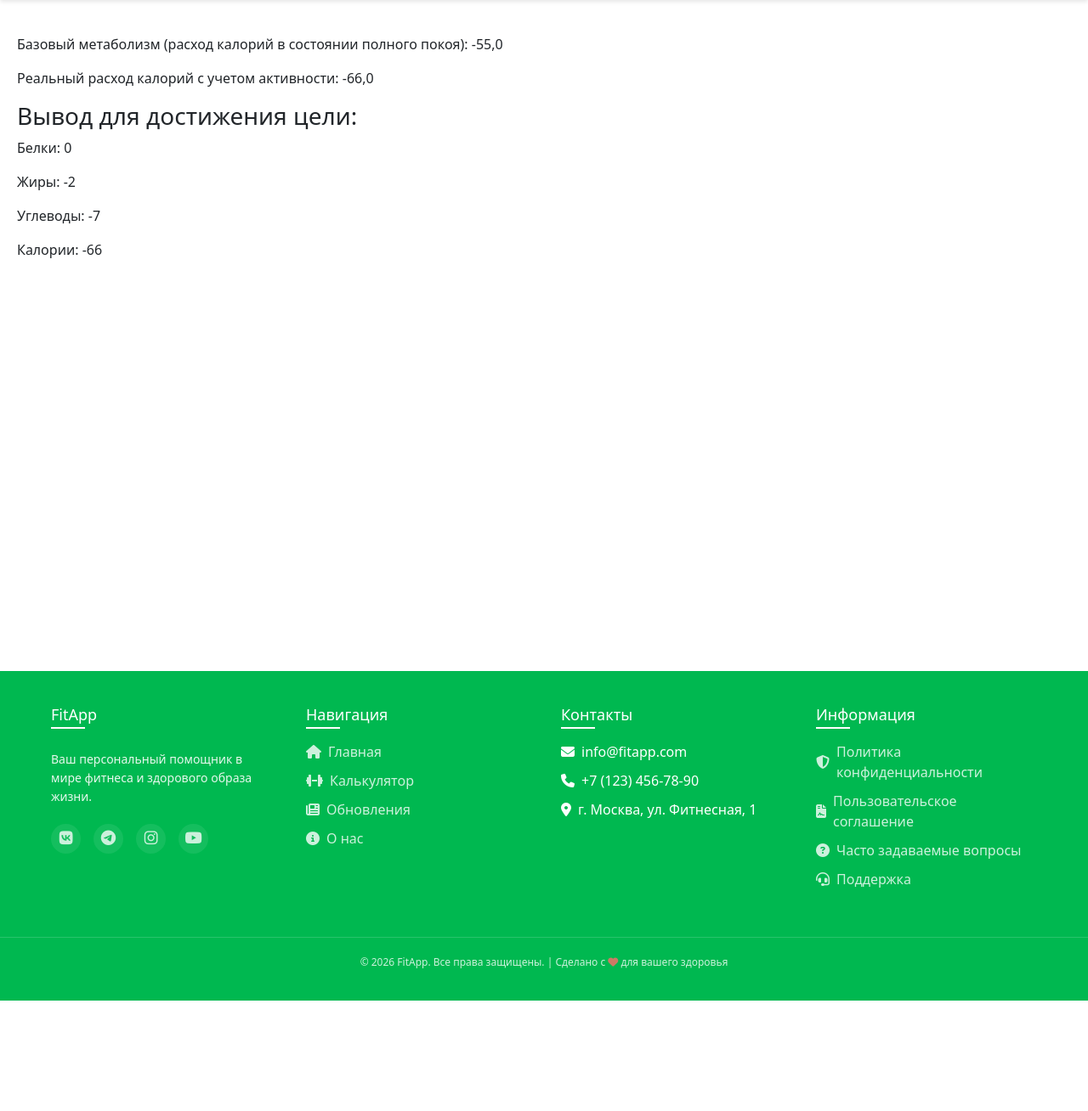
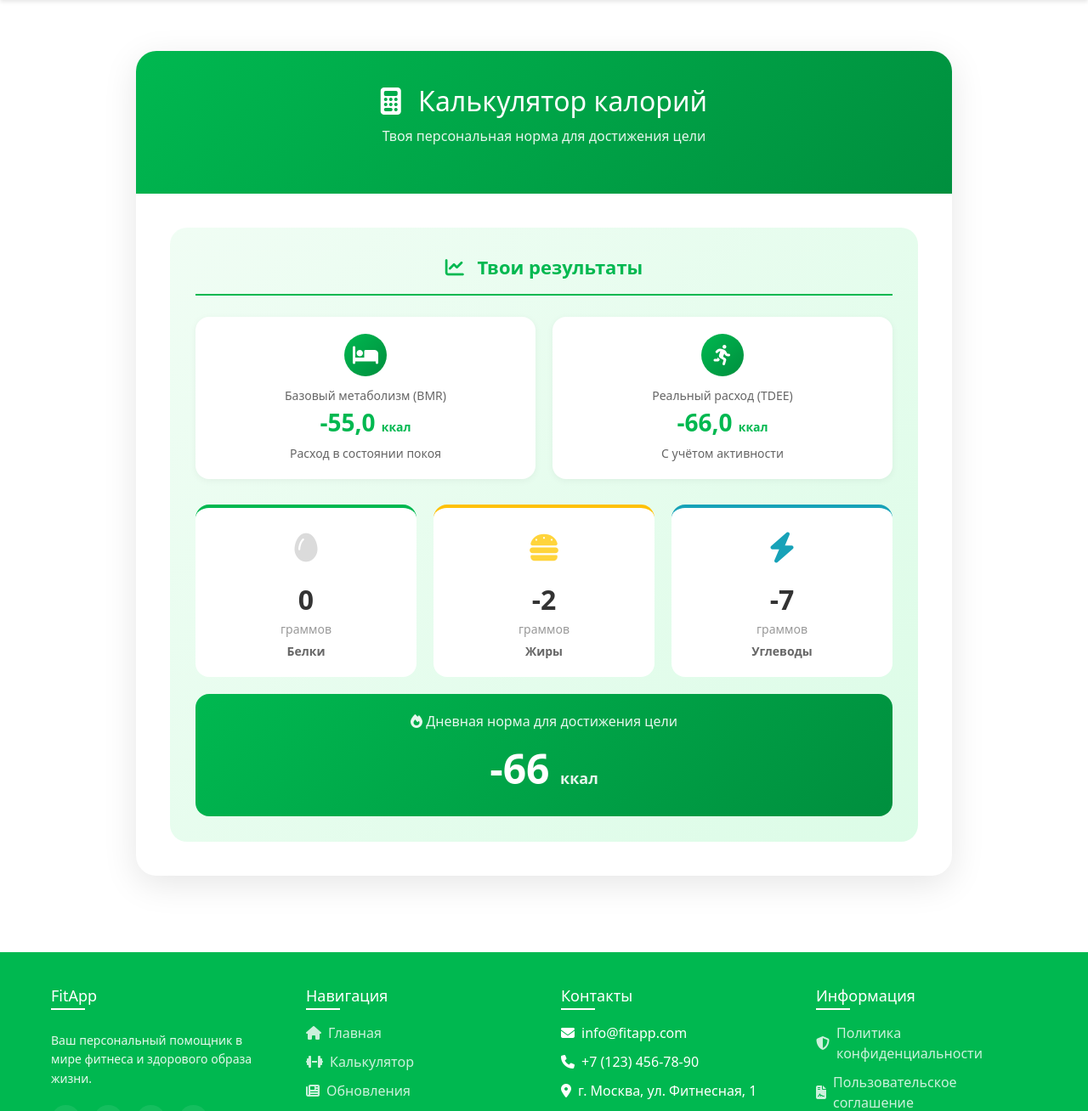
Before and after one commit to Andrei-afk-cuber/FitWeb, a Django app: page /calculator/ in a window 1280 px wide. Shown: the part 60-1368 px from the top of the page at 85% size. Before the commit the page ends 1238 px from the top, so only its background shows below. Run offline with Django 5.2, Linux system fonts and the light colour scheme; the visitor is signed in with stand-in values (Sample User, id 1).

Commit message:
Created beautiful HTML template and .css for calculator page.

```diff
--- a/calculator/static/calculator/css/style.css
+++ b/calculator/static/calculator/css/style.css
@@ -0,0 +1,295 @@
+/* ========== КАЛЬКУЛЯТОР ========== */
+
+.calculator-container {
+    max-width: 1000px;
+    margin: 0 auto;
+    padding: 20px;
+}
+
+.calculator-card {
+    background: white;
+    border-radius: 24px;
+    box-shadow: 0 10px 40px rgba(0, 0, 0, 0.1);
+    overflow: hidden;
+}
+
+.calculator-header {
+    background: linear-gradient(135deg, #00b850 0%, #008f3e 100%);
+    padding: 40px;
+    text-align: center;
+    color: white;
+}
+
+.calculator-header h1 {
+    font-size: 32px;
+    margin-bottom: 10px;
+}
+
+.calculator-header h1 i {
+    margin-right: 12px;
+}
+
+.calculator-header p {
+    font-size: 16px;
+    opacity: 0.9;
+}
+
+.calculator-body {
+    padding: 40px;
+}
+
+/* Форма калькулятора */
+.calculator-form {
+    background: #f8f9fa;
+    border-radius: 20px;
+    padding: 30px;
+    margin-bottom: 40px;
+}
+
+.form-grid {
+    display: grid;
+    grid-template-columns: repeat(2, 1fr);
+    gap: 25px;
+}
+
+.form-group {
+    display: flex;
+    flex-direction: column;
+}
+
+.form-group label {
+    font-weight: 600;
+    color: #333;
+    margin-bottom: 8px;
+    font-size: 14px;
+}
+
+.form-group label i {
+    margin-right: 8px;
+    color: #00b850;
+}
+
+.form-group input,
+.form-group select {
+    padding: 12px 15px;
+    border: 2px solid #e0e0e0;
+    border-radius: 12px;
+    font-size: 14px;
+    transition: all 0.3s ease;
+}
+
+.form-group input:focus,
+.form-group select:focus {
+    border-color: #00b850;
+    outline: none;
+    box-shadow: 0 0 0 3px rgba(0, 184, 80, 0.1);
+}
+
+.form-group input:read-only {
+    background: #f0f0f0;
+    cursor: not-allowed;
+}
+
+/* Кнопка расчёта */
+.calculate-btn {
+    grid-column: span 2;
+    background: linear-gradient(135deg, #00b850 0%, #008f3e 100%);
+    color: white;
+    border: none;
+    padding: 14px 30px;
+    border-radius: 50px;
+    font-size: 16px;
+    font-weight: 600;
+    cursor: pointer;
+    transition: all 0.3s ease;
+    margin-top: 10px;
+    display: flex;
+    align-items: center;
+    justify-content: center;
+    gap: 10px;
+}
+
+.calculate-btn:hover {
+    transform: translateY(-2px);
+    box-shadow: 0 8px 20px rgba(0, 184, 80, 0.3);
+}
+
+/* Результаты */
+.results-section {
+    background: linear-gradient(135deg, #f0fdf4 0%, #dcfce7 100%);
+    border-radius: 20px;
+    padding: 30px;
+}
+
+.results-title {
+    font-size: 22px;
+    font-weight: bold;
+    color: #00b850;
+    margin-bottom: 25px;
+    text-align: center;
+    padding-bottom: 15px;
+    border-bottom: 2px solid #00b850;
+}
+
+.results-title i {
+    margin-right: 10px;
+}
+
+.results-grid {
+    display: grid;
+    grid-template-columns: repeat(2, 1fr);
+    gap: 20px;
+    margin-bottom: 30px;
+}
+
+.result-card {
+    background: white;
+    border-radius: 16px;
+    padding: 20px;
+    text-align: center;
+    box-shadow: 0 2px 8px rgba(0, 0, 0, 0.05);
+    transition: all 0.3s ease;
+}
+
+.result-card:hover {
+    transform: translateY(-3px);
+    box-shadow: 0 8px 20px rgba(0, 0, 0, 0.1);
+}
+
+.result-icon {
+    width: 50px;
+    height: 50px;
+    background: linear-gradient(135deg, #00b850 0%, #008f3e 100%);
+    border-radius: 50%;
+    display: flex;
+    align-items: center;
+    justify-content: center;
+    margin: 0 auto 12px;
+}
+
+.result-icon i {
+    font-size: 24px;
+    color: white;
+}
+
+.result-value {
+    font-size: 28px;
+    font-weight: bold;
+    color: #00b850;
+    margin-bottom: 5px;
+}
+
+.result-label {
+    font-size: 14px;
+    color: #666;
+}
+
+.macros-grid {
+    display: grid;
+    grid-template-columns: repeat(3, 1fr);
+    gap: 20px;
+    margin-top: 20px;
+}
+
+.macro-card {
+    background: white;
+    border-radius: 16px;
+    padding: 20px;
+    text-align: center;
+    transition: all 0.3s ease;
+}
+
+.macro-card:hover {
+    transform: translateY(-3px);
+    box-shadow: 0 8px 20px rgba(0, 0, 0, 0.1);
+}
+
+.macro-card.protein { border-top: 4px solid #00b850; }
+.macro-card.fats { border-top: 4px solid #ffc107; }
+.macro-card.carbs { border-top: 4px solid #17a2b8; }
+
+.macro-icon {
+    font-size: 36px;
+    margin-bottom: 10px;
+}
+
+.macro-icon.protein { color: #00b850; }
+.macro-icon.fats { color: #ffc107; }
+.macro-icon.carbs { color: #17a2b8; }
+
+.macro-value {
+    font-size: 32px;
+    font-weight: bold;
+    color: #333;
+}
+
+.macro-unit {
+    font-size: 14px;
+    color: #999;
+}
+
+.macro-label {
+    font-size: 14px;
+    font-weight: 600;
+    color: #666;
+    margin-top: 5px;
+}
+
+.calories-total {
+    background: linear-gradient(135deg, #00b850 0%, #008f3e 100%);
+    border-radius: 16px;
+    padding: 20px;
+    text-align: center;
+    color: white;
+    margin-top: 20px;
+}
+
+.calories-total .total-label {
+    font-size: 16px;
+    opacity: 0.9;
+    margin-bottom: 8px;
+}
+
+.calories-total .total-value {
+    font-size: 48px;
+    font-weight: bold;
+}
+
+.calories-total .total-unit {
+    font-size: 18px;
+    opacity: 0.9;
+}
+
+/* Адаптивность */
+@media (max-width: 768px) {
+    .calculator-body {
+        padding: 20px;
+    }
+
+    .calculator-form {
+        padding: 20px;
+    }
+
+    .form-grid {
+        grid-template-columns: 1fr;
+        gap: 15px;
+    }
+
+    .calculate-btn {
+        grid-column: span 1;
+    }
+
+    .results-grid {
+        grid-template-columns: 1fr;
+        gap: 15px;
+    }
+
+    .macros-grid {
+        grid-template-columns: 1fr;
+        gap: 15px;
+    }
+
+    .calculator-header h1 {
+        font-size: 24px;
+    }
+}
--- a/calculator/templates/calculator/main.html
+++ b/calculator/templates/calculator/main.html
@@ -1,22 +1,88 @@
 {% extends 'fit/layout.html' %}
 {% block title %}
-	Калькулятор | FitApp
+Калькулятор | FitApp
 {% endblock %}
 
 {% block content %}
 {% if not user.is_authenticated %}
 <div class="cta-section">
-    <h2>Готов начать свой путь к здоровью?</h2>
+    <h2>Готов начать свой путь к здоровью? 🏃</h2>
     <p>Раздел калькулятор доступен только для авторизованных пользователей!</p>
     <a href="{% url 'registration-page' %}" class="btn btn-primary">Регистрация</a>
 </div>
 {% else %}
-<p>Базовый метаболизм (расход калорий в состоянии полного покоя): {{ bmr }}</p>
-<p>Реальный расход калорий с учетом активности: {{ tdee }}</p>
-<h3>Вывод для достижения цели:</h3>
-<p>Белки: {{ protein }}</p>
-<p>Жиры: {{ fats }}</p>
-<p>Углеводы: {{ carbs }}</p>
-<p>Калории: {{ calories }}</p>
+<div class="calculator-container">
+    <div class="calculator-card">
+        <div class="calculator-header">
+            <h1><i class="fas fa-calculator"></i> Калькулятор калорий</h1>
+            <p>Твоя персональная норма для достижения цели</p>
+        </div>
+
+        <div class="calculator-body">
+            <!-- Результаты расчёта -->
+            <div class="results-section">
+                <div class="results-title">
+                    <i class="fas fa-chart-line"></i> Твои результаты
+                </div>
+
+                <div class="results-grid">
+                    <div class="result-card">
+                        <div class="result-icon">
+                            <i class="fas fa-bed"></i>
+                        </div>
+                        <div class="result-label">Базовый метаболизм (BMR)</div>
+                        <div class="result-value">{{ bmr }} <span style="font-size: 14px;">ккал</span></div>
+                        <div class="result-label">Расход в состоянии покоя</div>
+                    </div>
+
+                    <div class="result-card">
+                        <div class="result-icon">
+                            <i class="fas fa-running"></i>
+                        </div>
+                        <div class="result-label">Реальный расход (TDEE)</div>
+                        <div class="result-value">{{ tdee }} <span style="font-size: 14px;">ккал</span></div>
+                        <div class="result-label">С учётом активности</div>
+                    </div>
+                </div>
+
+                <div class="macros-grid">
+                    <div class="macro-card protein">
+                        <div class="macro-icon protein">
+                            <i class="fa-solid fa-egg" style="color: rgb(219, 219, 219);"></i>
+                        </div>
+                        <div class="macro-value">{{ protein }}</div>
+                        <div class="macro-unit">граммов</div>
+                        <div class="macro-label">Белки</div>
+                    </div>
+
+                    <div class="macro-card fats">
+                        <div class="macro-icon fats">
+                            <i class="fa-solid fa-burger" style="color: rgb(255, 212, 59);"></i>
+                        </div>
+                        <div class="macro-value">{{ fats }}</div>
+                        <div class="macro-unit">граммов</div>
+                        <div class="macro-label">Жиры</div>
+                    </div>
+
+                    <div class="macro-card carbs">
+                        <div class="macro-icon carbs">
+                            <i class="fa-solid fa-bolt" style="color: #17a2b8;"></i>
+                        </div>
+                        <div class="macro-value">{{ carbs }}</div>
+                        <div class="macro-unit">граммов</div>
+                        <div class="macro-label">Углеводы</div>
+                    </div>
+                </div>
+
+                <div class="calories-total">
+                    <div class="total-label">
+                        <i class="fas fa-fire"></i> Дневная норма для достижения цели
+                    </div>
+                    <div class="total-value">{{ calories }} <span class="total-unit">ккал</span></div>
+                </div>
+            </div>
+        </div>
+    </div>
+</div>
 {% endif %}
 {% endblock %}
--- a/calculator/views.py
+++ b/calculator/views.py
@@ -2,17 +2,23 @@ from django.shortcuts import render
 from django.views import View
 
 from .utils import NutritionCalculator
+from authentication.models import User
 
 
 # main calculator view
 class CalculatorView(View):
     def get(self, request):
-        user = request.user
-        data = {}
-        # calculations
-        data['bmr'] = NutritionCalculator.calculate_bmr(user.gender, user.weight, user.height, user.age)
-        data['tdee'] = NutritionCalculator.calculate_tdee(data['bmr'], user.activity_status)
-        data['calories'] = NutritionCalculator.calculate_daily_calories(data['tdee'], user.target)
-        data = data | NutritionCalculator.calculate_macros(data['calories'], user.target, user.gender, user.weight)
 
-        return render(request, "calculator/main.html", data)
+        try:
+            user = request.user
+            data = {}
+            # calculations
+            data['bmr'] = NutritionCalculator.calculate_bmr(user.gender, user.weight, user.height, user.age)
+            data['tdee'] = NutritionCalculator.calculate_tdee(data['bmr'], user.activity_status)
+            data['calories'] = NutritionCalculator.calculate_daily_calories(data['tdee'], user.target)
+            data = data | NutritionCalculator.calculate_macros(data['calories'], user.target, user.gender, user.weight)
+
+            return render(request, "calculator/main.html", data)
+
+        except AttributeError:
+            return render(request, "calculator/main.html")
--- a/fit/templates/fit/layout.html
+++ b/fit/templates/fit/layout.html
@@ -7,6 +7,7 @@
 
     <link rel="stylesheet" href="{% static 'fit/css/style.css' %}">
     <link rel="stylesheet" href="{% static 'authentication/css/style.css' %}">
+    <link rel="stylesheet" href="{% static 'calculator/css/style.css' %}">
     <link rel="stylesheet" href="https://cdn.jsdelivr.net/npm/bootstrap@5.3.3/dist/css/bootstrap.min.css">
     <link rel="stylesheet" href="https://cdnjs.cloudflare.com/ajax/libs/font-awesome/6.5.1/css/all.min.css">
 </head>
```
